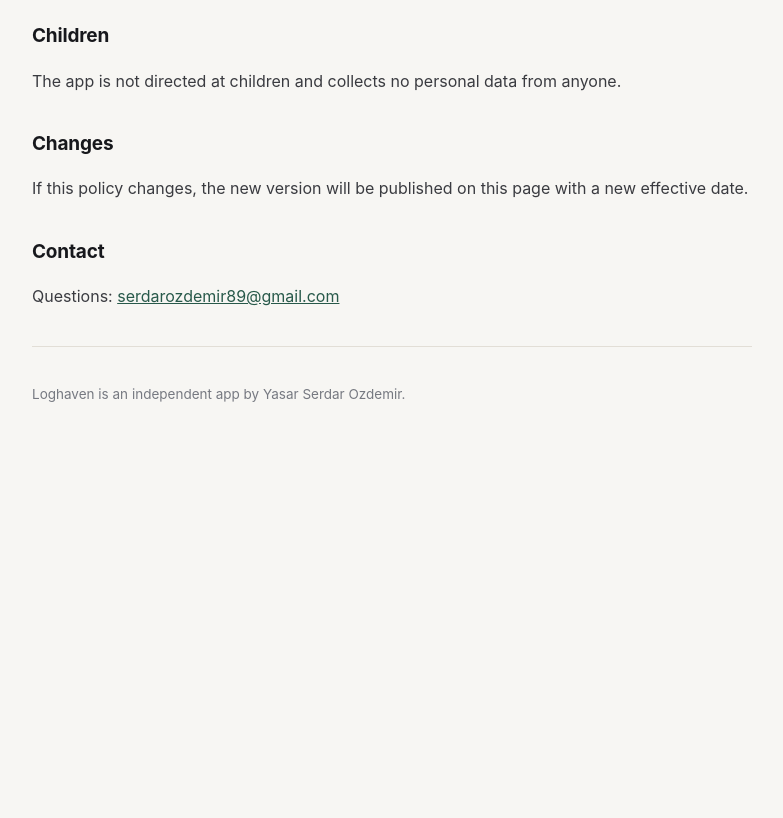
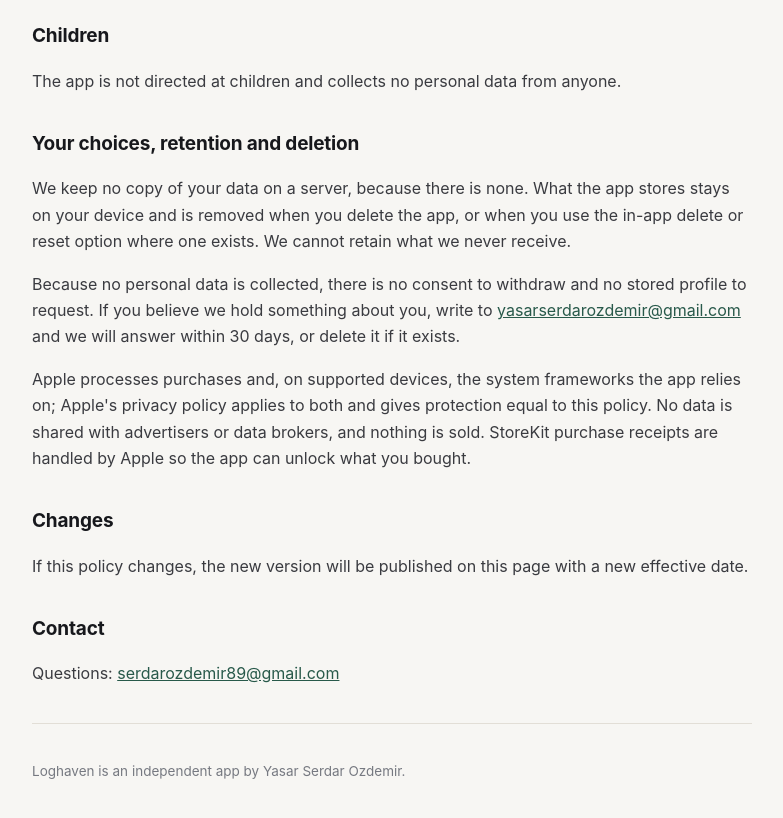
Before and after one commit to SerdarOzdemir89/homelogbook-legal, a plain HTML site: page privacy.html in a window 1280 px wide. Shown: the part 1180-1998 px from the top of the page, without its empty margins (248-1031 px from the left). Before the commit the page ends 1715 px from the top, so only its background shows below. Drawn offline with Linux system fonts and the light colour scheme.

Commit message:
Privacy policy: add retention, deletion and consent-withdrawal section (Guideline 5.1.1(i))

```diff
--- a/privacy.html
+++ b/privacy.html
@@ -47,6 +47,11 @@ hr{border:0;border-top:1px solid #e2ded6;margin:36px 0}
 <h2>Children</h2>
 <p>The app is not directed at children and collects no personal data from anyone.</p>
 
+<h2>Your choices, retention and deletion</h2>
+<p>We keep no copy of your data on a server, because there is none. What the app stores stays on your device and is removed when you delete the app, or when you use the in-app delete or reset option where one exists. We cannot retain what we never receive.</p>
+<p>Because no personal data is collected, there is no consent to withdraw and no stored profile to request. If you believe we hold something about you, write to <a href="mailto:yasarserdarozdemir@gmail.com">yasarserdarozdemir@gmail.com</a> and we will answer within 30 days, or delete it if it exists.</p>
+<p>Apple processes purchases and, on supported devices, the system frameworks the app relies on; Apple's privacy policy applies to both and gives protection equal to this policy. No data is shared with advertisers or data brokers, and nothing is sold. StoreKit purchase receipts are handled by Apple so the app can unlock what you bought.</p>
+
 <h2>Changes</h2>
 <p>If this policy changes, the new version will be published on this page with a new effective date.</p>
 
```
